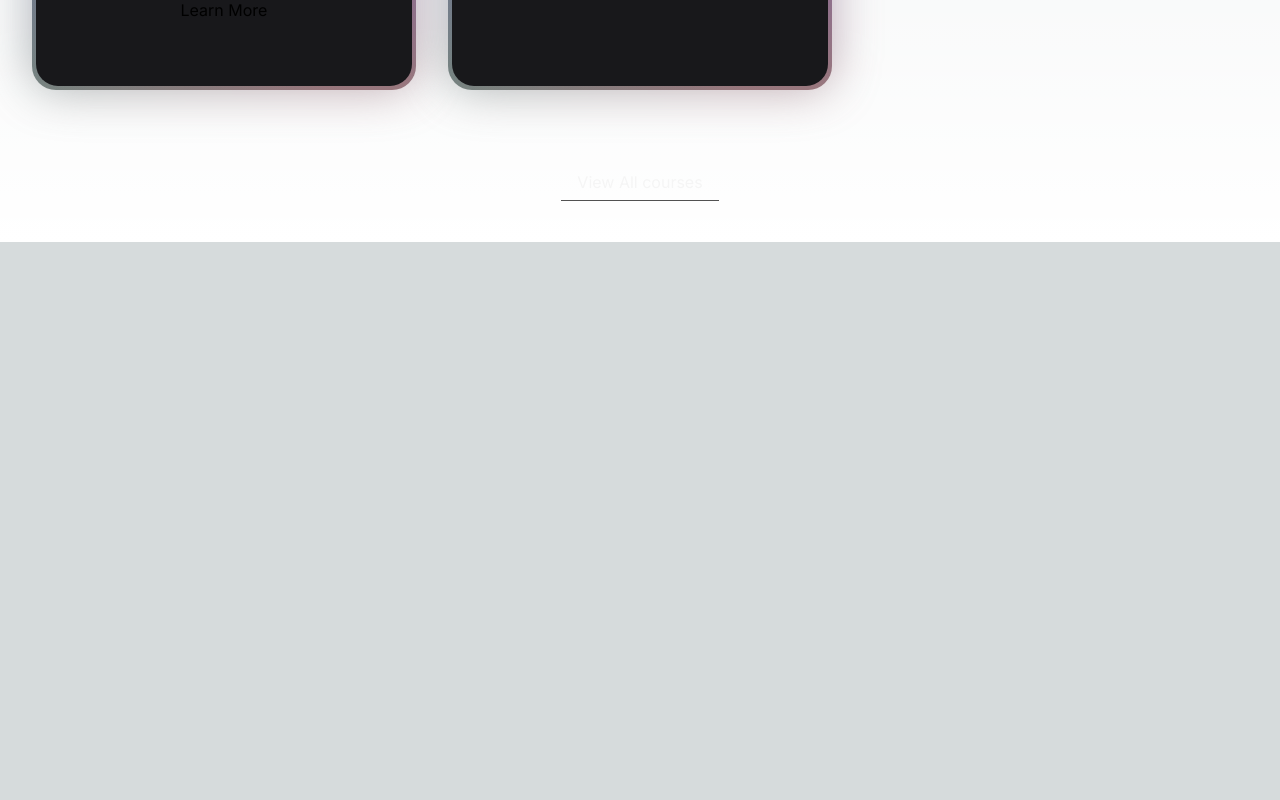
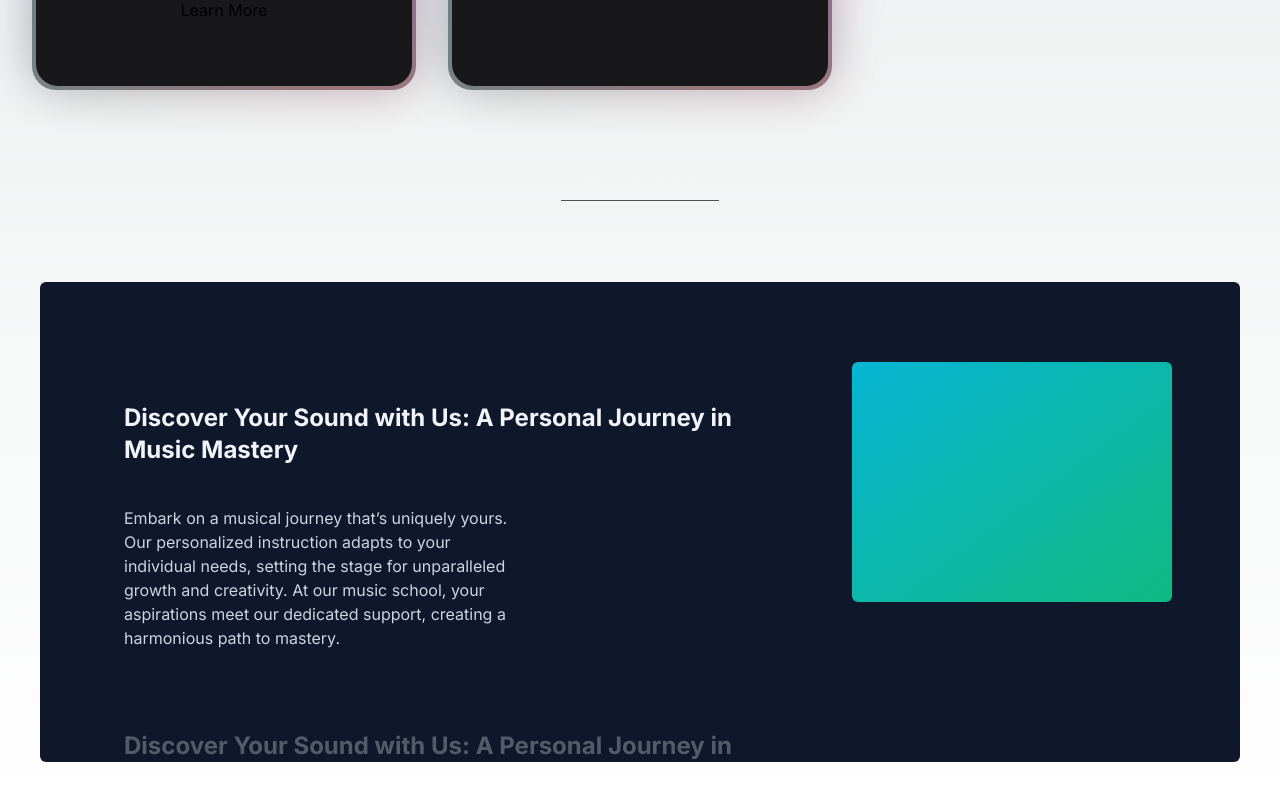
Before and after one commit to shifachaus/MusicLearn-Pro, a Next.js app: page / in a window 1280 px wide. Shown: the part 1462-2262 px from the top of the page. Before the commit the page ends 1704 px from the top, so only its background shows below. Built offline with nearby package versions, Linux system fonts and the light colour scheme.

Commit message:
add WhyChooseUs component with sticky scroll effect

```diff
--- a/src/app/globals.css
+++ b/src/app/globals.css
@@ -16,6 +16,20 @@
   }
 }
 
+*::-webkit-scrollbar {
+  width: 6px;
+}
+
+*::-webkit-scrollbar-track {
+  background: #000;
+  border-radius: 5px;
+}
+
+*::-webkit-scrollbar-thumb {
+  background-color: rgb(185, 185, 185);
+  border-radius: 14px;
+}
+
 body {
   color: rgb(var(--foreground-rgb));
   background: linear-gradient(
--- a/src/app/page.tsx
+++ b/src/app/page.tsx
@@ -1,11 +1,13 @@
 import FeaturedCourses from "@/components/FeaturedCourses";
 import HeroSection from "@/components/HeroSection";
+import WhyChooseUs from "@/components/WhyChooseUs";
 
 export default function Home() {
   return (
     <main className="min-h-screen bg-opacity/[0.96] antialiased bg-grid-white/[0.02] ">
       <HeroSection />
       <FeaturedCourses />
+      <WhyChooseUs />
     </main>
   );
 }
--- /dev/null
+++ b/src/components/WhyChooseUs.tsx
@@ -0,0 +1,44 @@
+"use client";
+import { StickyScroll } from "./ui/sticky-scroll-reveal";
+
+const musicSchoolContent = [
+  {
+    title: "Discover Your Sound with Us: A Personal Journey in Music Mastery",
+    description:
+      "Embark on a musical journey that’s uniquely yours. Our personalized instruction adapts to your individual needs, setting the stage for unparalleled growth and creativity. At our music school, your aspirations meet our dedicated support, creating a harmonious path to mastery.",
+  },
+  {
+    title: "Discover Your Sound with Us: A Personal Journey in Music Mastery",
+    description:
+      "Embark on a musical journey that’s uniquely yours. Our personalized instruction adapts to your individual needs, setting the stage for unparalleled growth and creativity. At our music school, your aspirations meet our dedicated support, creating a harmonious path to mastery.",
+  },
+  {
+    title: "Discover Your Sound with Us: A Personal Journey in Music Mastery",
+    description:
+      "Embark on a musical journey that’s uniquely yours. Our personalized instruction adapts to your individual needs, setting the stage for unparalleled growth and creativity. At our music school, your aspirations meet our dedicated support, creating a harmonious path to mastery.",
+  },
+  {
+    title: "Live Feedback & Engagement",
+    description:
+      "Immerse yourself in an interactive learning experience where feedback is immediate, just like real-time changes in a collaborative project. This approach enhances your understanding and mastery of music concepts and performance techniques.",
+  },
+  {
+    title: "Cutting-Edge Curriculum",
+    description:
+      "Our curriculum is continuously updated to include the latest music education trends and technologies, ensuring you’re always learning with the most current and effective methods. Say goodbye to outdated materials and welcome an education that evolves with the industry.",
+  },
+  {
+    title: "Limitless Learning Opportunities",
+    description:
+      "With our expansive resource library and dynamic course offerings, you’ll never find yourself without something new to explore. Our platform provides continuous opportunities for growth, ensuring your musical skills are always advancing.",
+  },
+];
+const WhyChooseUs = () => {
+  return (
+    <section className="p-10">
+      <StickyScroll content={musicSchoolContent} />
+    </section>
+  );
+};
+
+export default WhyChooseUs;
--- /dev/null
+++ b/src/components/ui/sticky-scroll-reveal.tsx
@@ -0,0 +1,105 @@
+"use client";
+import React, { useRef } from "react";
+import { useMotionValueEvent, useScroll } from "framer-motion";
+import { motion } from "framer-motion";
+import { cn } from "@/utils/cn";
+
+export const StickyScroll = ({
+  content,
+  contentClassName,
+}: {
+  content: {
+    title: string;
+    description: string;
+    content?: React.ReactNode | any;
+  }[];
+  contentClassName?: string;
+}) => {
+  const [activeCard, setActiveCard] = React.useState(0);
+  const ref = useRef<any>(null);
+  const { scrollYProgress } = useScroll({
+    // uncomment line 22 and comment line 23 if you DONT want the overflow container and want to have it change on the entire page scroll
+    // target: ref
+    container: ref,
+    offset: ["start start", "end start"],
+  });
+  const cardLength = content.length;
+
+  useMotionValueEvent(scrollYProgress, "change", (latest) => {
+    const cardsBreakpoints = content.map((_, index) => index / cardLength);
+    const closestBreakpointIndex = cardsBreakpoints.reduce(
+      (acc, breakpoint, index) => {
+        const distance = Math.abs(latest - breakpoint);
+        if (distance < Math.abs(latest - cardsBreakpoints[acc])) {
+          return index;
+        }
+        return acc;
+      },
+      0
+    );
+    setActiveCard(closestBreakpointIndex);
+  });
+
+  const backgroundColors = [
+    "var(--slate-900)",
+    "var(--black)",
+    "var(--neutral-900)",
+  ];
+  const linearGradients = [
+    "linear-gradient(to bottom right, var(--cyan-500), var(--emerald-500))",
+    "linear-gradient(to bottom right, var(--pink-500), var(--indigo-500))",
+    "linear-gradient(to bottom right, var(--orange-500), var(--yellow-500))",
+  ];
+  return (
+    <motion.div
+      animate={{
+        backgroundColor: backgroundColors[activeCard % backgroundColors.length],
+      }}
+      className="h-[30rem] overflow-y-auto flex justify-center relative space-x-10 rounded-md p-10"
+      ref={ref}
+    >
+      <div className="div relative flex items-start px-4">
+        <div className="max-w-2xl">
+          {content.map((item, index) => (
+            <div key={item.title + index} className="my-20">
+              <motion.h2
+                initial={{
+                  opacity: 0,
+                }}
+                animate={{
+                  opacity: activeCard === index ? 1 : 0.3,
+                }}
+                className="text-2xl font-bold text-slate-100"
+              >
+                {item.title}
+              </motion.h2>
+              <motion.p
+                initial={{
+                  opacity: 0,
+                }}
+                animate={{
+                  opacity: activeCard === index ? 1 : 0.3,
+                }}
+                className="text-kg text-slate-300 max-w-sm mt-10"
+              >
+                {item.description}
+              </motion.p>
+            </div>
+          ))}
+          <div className="h-40" />
+        </div>
+      </div>
+      <motion.div
+        animate={{
+          background: linearGradients[activeCard % linearGradients.length],
+        }}
+        className={cn(
+          "hidden lg:block h-60 w-80 rounded-md bg-white sticky top-10 overflow-hidden",
+          contentClassName
+        )}
+      >
+        {content[activeCard].content ?? null}
+      </motion.div>
+    </motion.div>
+  );
+};
```
